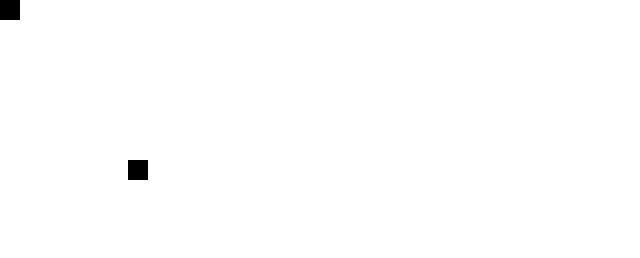
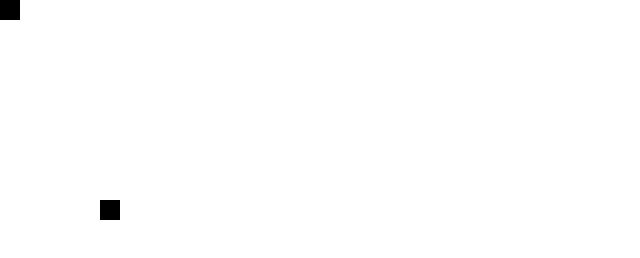
Before and after one commit to zhouatie/plugin, a plain HTML site: page colorpicker/colorpicker.html in a window 1280 px wide. Shown: the top 258 px of the page, without its empty margins (0-640 px from the left). Drawn offline with Linux system fonts and the light colour scheme.

Commit message:
update colorpicker.html

```diff
--- a/colorpicker/colorpicker.html
+++ b/colorpicker/colorpicker.html
@@ -19,8 +19,8 @@
         }
         #picker {
           position: absolute;
-          left:10%;
-          top:20%;
+          left:100px;
+          top:200px;
         }
         .abc {
           height:2000px;
```
